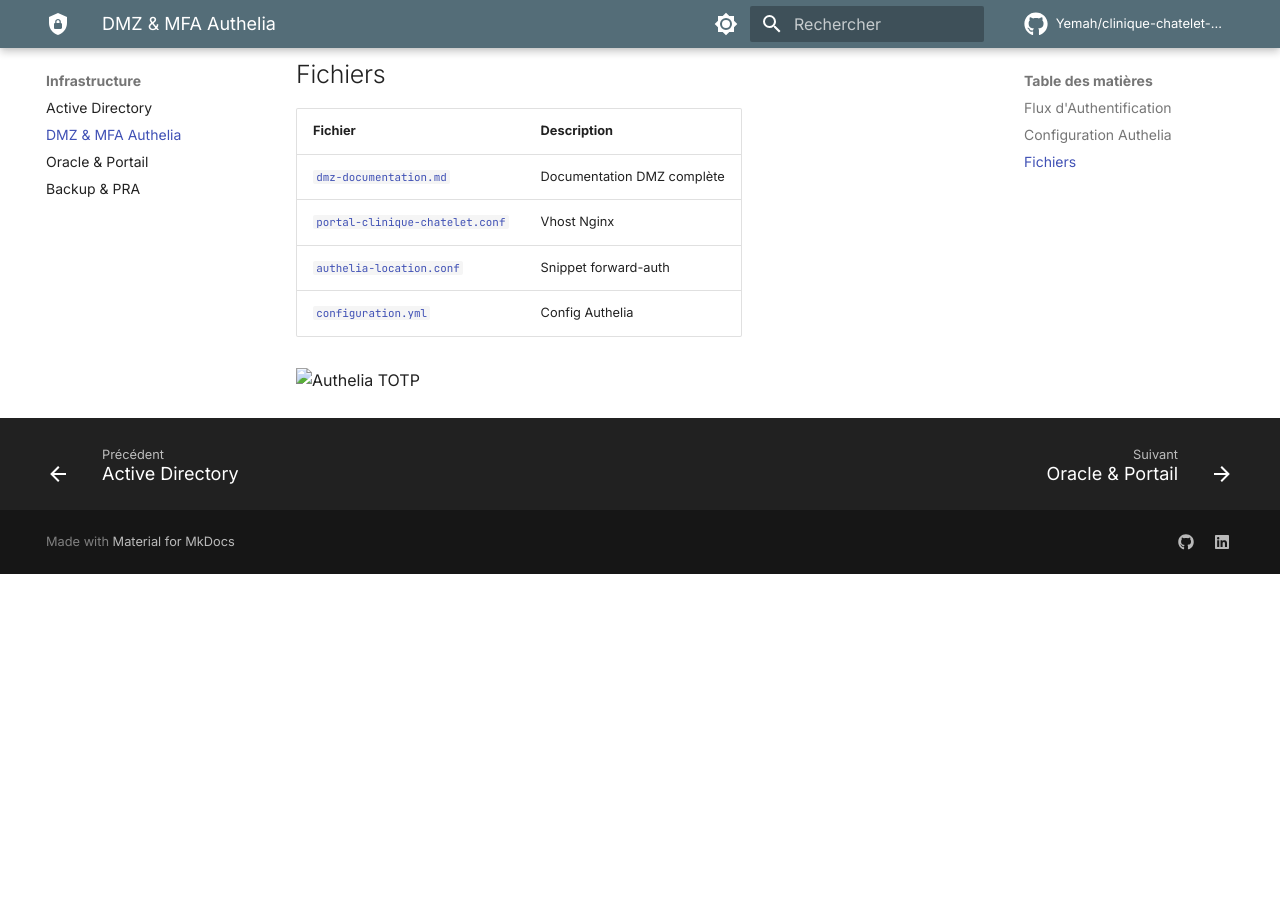
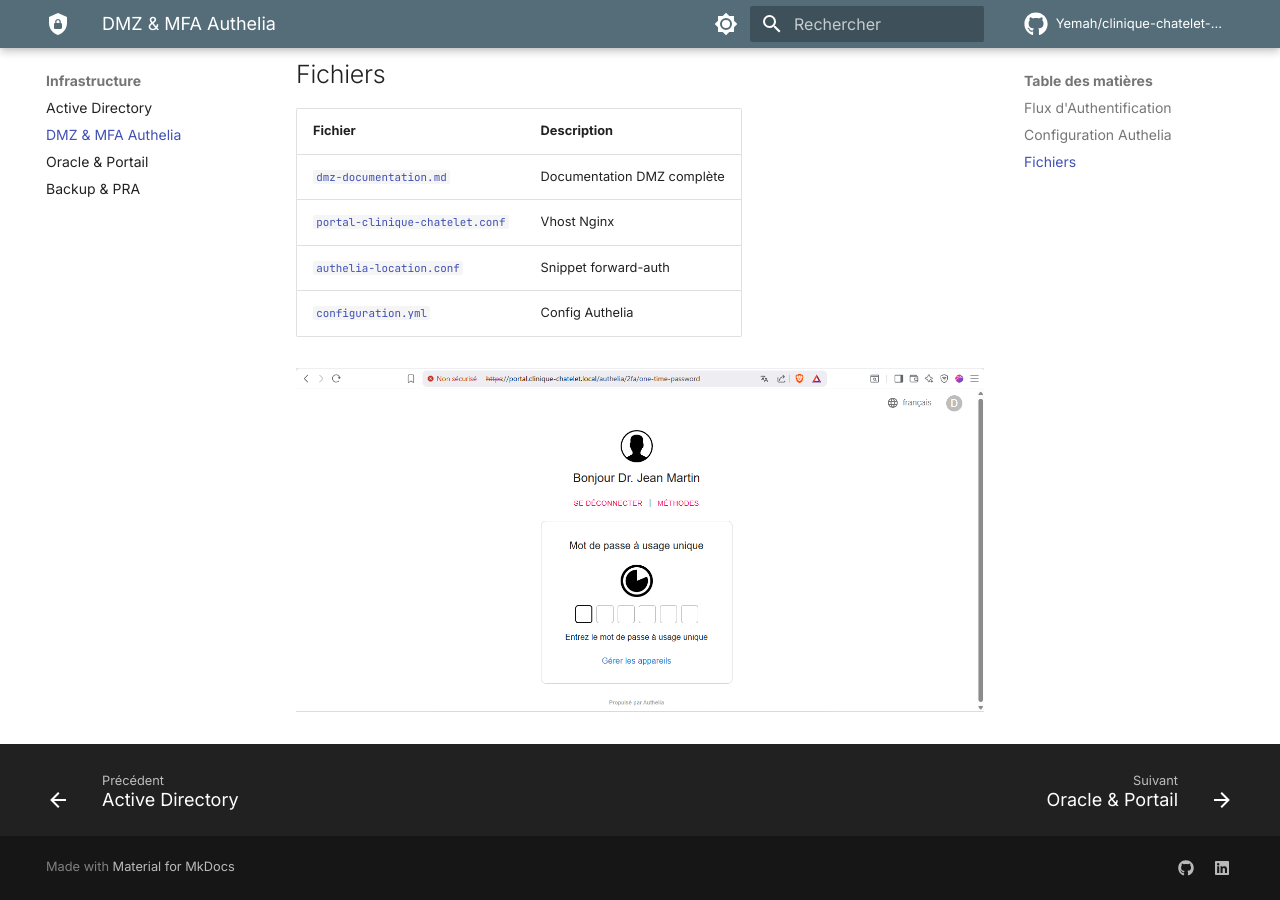
Before and after one commit to Yemah/clinique-chatelet-secure-infra, an MkDocs documentation site: the page built from docs/infra/dmz-authelia.md, in a window 1280 px wide and 900 px high, scrolled down 1006 px. Built offline with MkDocs 1.6.1 and Material for MkDocs 9.7.7, drawn with Linux system fonts in a browser that asks for light colours; comment, search, counter and statistics services are not loaded; before the commit the page ends 1580 px from its top, so only the background shows below that.

Commit message:
Update dmz-authelia.md

```diff
--- a/docs/infra/dmz-authelia.md
+++ b/docs/infra/dmz-authelia.md
@@ -36,4 +36,4 @@ Navigateur → Nginx (443) → Authelia (TOTP) → SRV-WEB (8080) → Oracle (15
 | [`authelia-location.conf`](https://github.com/Yemah/clinique-chatelet-secure-infra/blob/main/configs/nginx/authelia-location.conf) | Snippet forward-auth |
 | [`configuration.yml`](https://github.com/Yemah/clinique-chatelet-secure-infra/blob/main/configs/authelia/configuration.yml) | Config Authelia |
 
-![Authelia TOTP](../assets/screenshots/dmz-02-authelia-totp.png)
+![Authelia TOTP](../assets/screenshots/authelia/dmz-02-authelia-totp.png)
```
